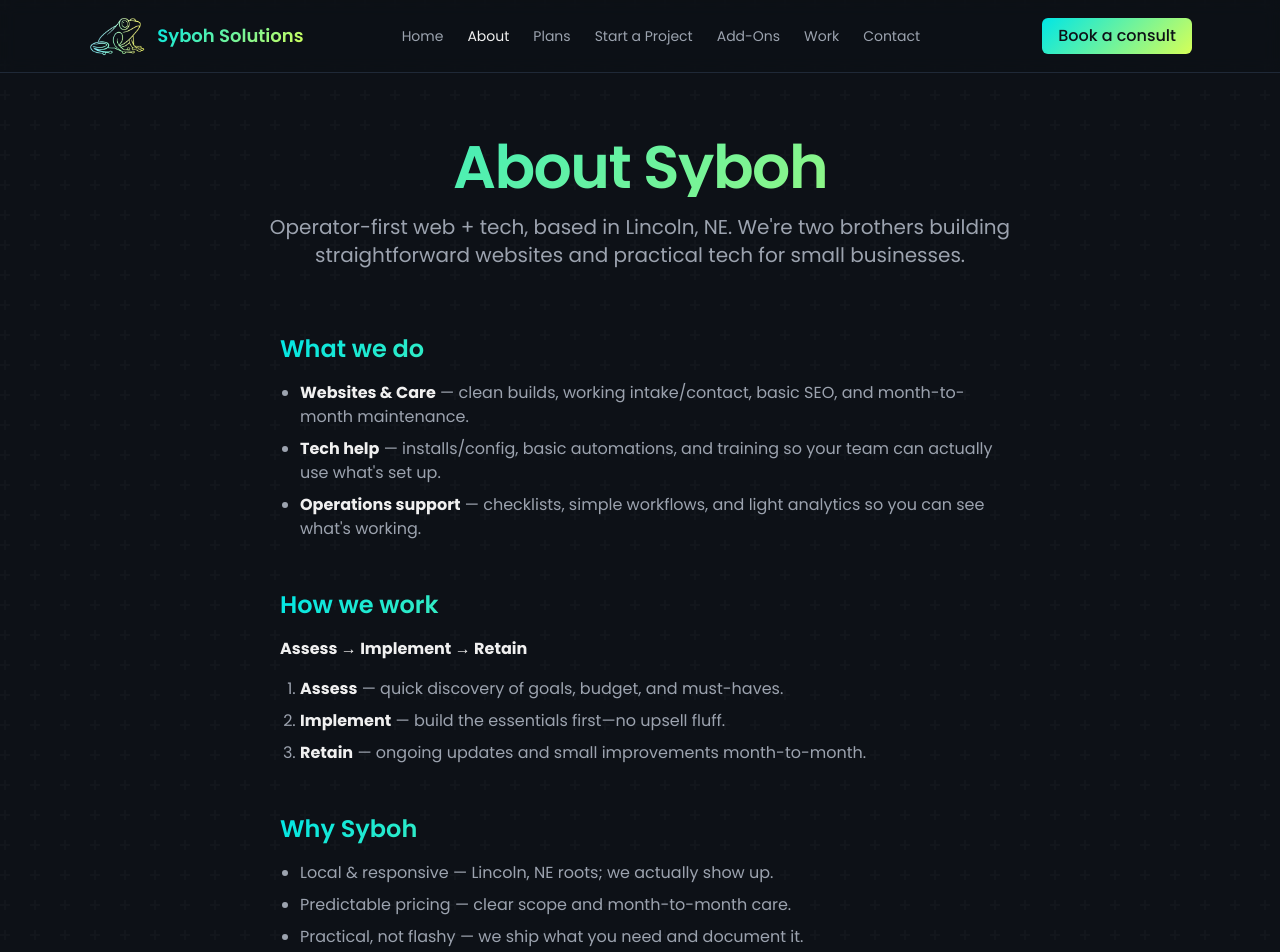
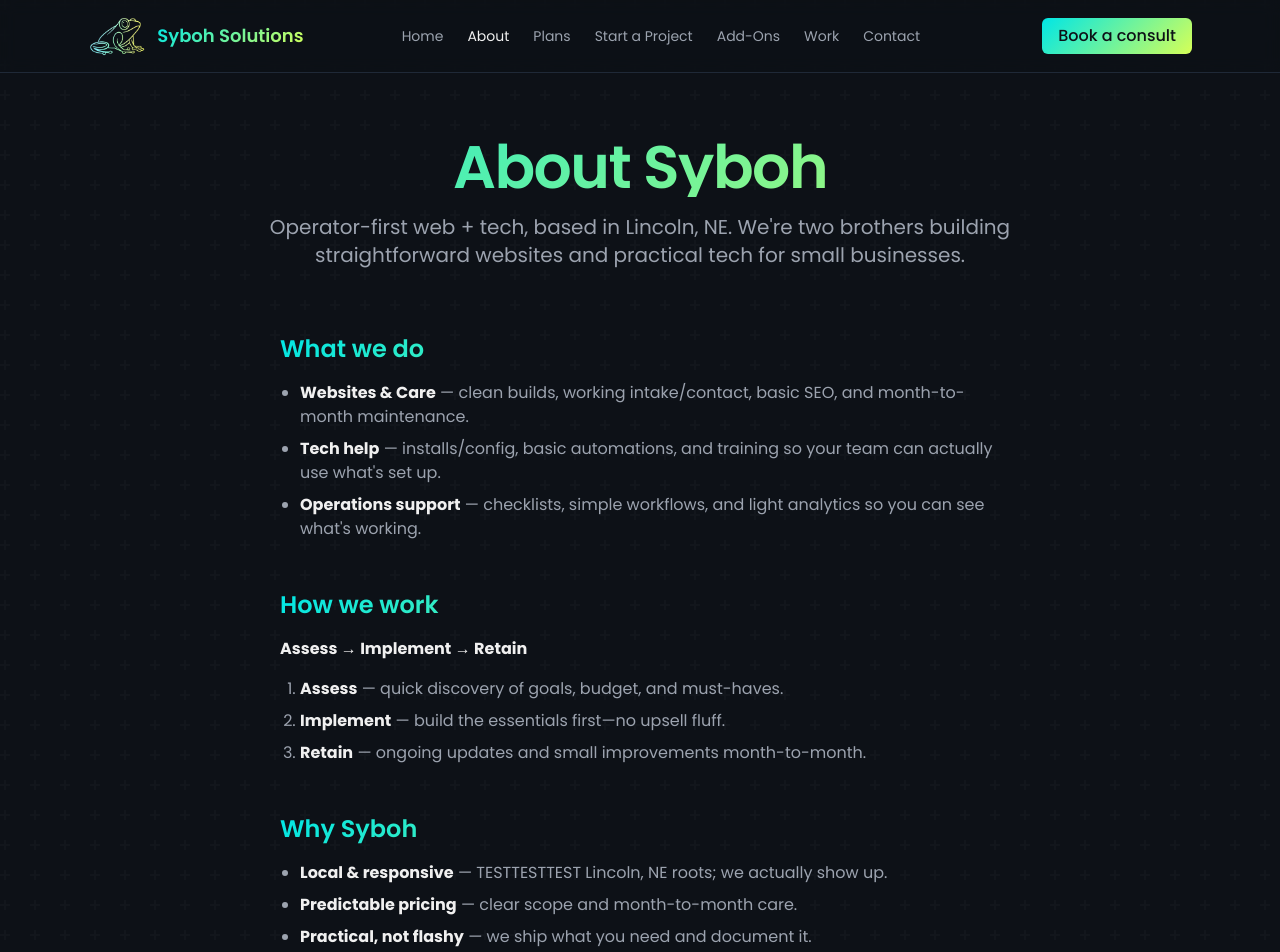
Before and after one commit to Djinn08/SybohSolutions-Site, a Next.js app: page /about in a window 1280 px wide. Shown: the top 952 px of the page. Built offline with nearby package versions, Linux system fonts and the light colour scheme; no server answers.

Commit message:
TESTCASE

```diff
--- a/app/about/page.tsx
+++ b/app/about/page.tsx
@@ -46,9 +46,9 @@
         <div className="space-y-4">
           <h2 className="text-2xl font-semibold gradient-text">Why Syboh</h2>
           <ul className="list-disc pl-5 space-y-2 text-muted-foreground">
-            <li>Local & responsive — Lincoln, NE roots; we actually show up.</li>
-            <li>Predictable pricing — clear scope and month-to-month care.</li>
-            <li>Practical, not flashy — we ship what you need and document it.</li>
+            <li><strong className="text-foreground">Local & responsive</strong> — TESTTESTTEST Lincoln, NE roots; we actually show up.</li>
+            <li><strong className="text-foreground">Predictable pricing</strong> — clear scope and month-to-month care.</li>
+            <li><strong className="text-foreground">Practical, not flashy</strong> — we ship what you need and document it.</li>
           </ul>
         </div>
 
--- a/app/contact/page.tsx
+++ b/app/contact/page.tsx
@@ -1,11 +1,12 @@
 "use client";
 
-import { useState } from "react";
+import { useState, useRef } from "react";
 
 export default function ContactPage() {
   const [loading, setLoading] = useState(false);
   const [success, setSuccess] = useState(false);
   const [error, setError] = useState<string | null>(null);
+  const formRef = useRef<HTMLFormElement>(null);
 
   const handleSubmit = async (e: React.FormEvent<HTMLFormElement>) => {
     e.preventDefault();
@@ -33,12 +34,14 @@
 
       if (data.success) {
         setSuccess(true);
-        e.currentTarget.reset();
+        formRef.current?.reset();
       } else {
         setError(data.error || "Something went wrong");
+        formRef.current?.reset();
       }
     } catch {
       setError("Failed to send message. Please try again.");
+      formRef.current?.reset();
     } finally {
       setLoading(false);
     }
@@ -58,7 +61,7 @@
 
       {/* Contact Form */}
       <section className="mx-auto max-w-2xl px-6 pb-16">
-        <form onSubmit={handleSubmit} className="space-y-6 rounded-2xl border border-white/10 bg-neutral-900/50 p-8">
+        <form ref={formRef} onSubmit={handleSubmit} className="space-y-6 rounded-2xl border border-white/10 bg-neutral-900/50 p-8">
           <div className="grid gap-6 sm:grid-cols-2">
             <div>
               <label className="mb-2 block text-sm font-medium text-white/70">Name *</label>
--- a/app/page.tsx
+++ b/app/page.tsx
@@ -60,7 +60,7 @@
               </li>
             </ul>
             <Link
-              href="/start-project"
+              href="/pricing"
               className="inline-flex w-full items-center justify-center rounded-lg border border-muted px-4 py-2 text-sm font-medium hover:bg-muted/20 transition-colors"
             >
               View Full Plan
@@ -89,7 +89,7 @@
               </li>
             </ul>
             <Link
-              href="/start-project"
+              href="/pricing"
               className="inline-flex w-full items-center justify-center rounded-lg gradient-bg px-4 py-2 text-sm font-semibold text-background hover:opacity-90 transition-all"
             >
               View Full Plan
@@ -115,7 +115,7 @@
               </li>
             </ul>
             <Link
-              href="/start-project"
+              href="/pricing"
               className="inline-flex w-full items-center justify-center rounded-lg border border-muted px-4 py-2 text-sm font-medium hover:bg-muted/20 transition-colors"
             >
               View Full Plan
```
